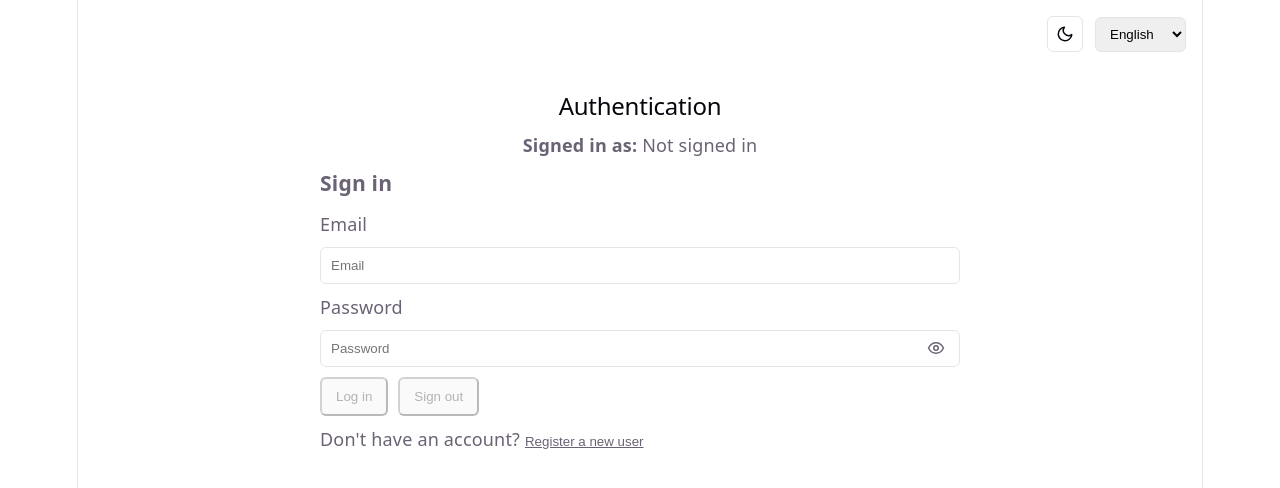
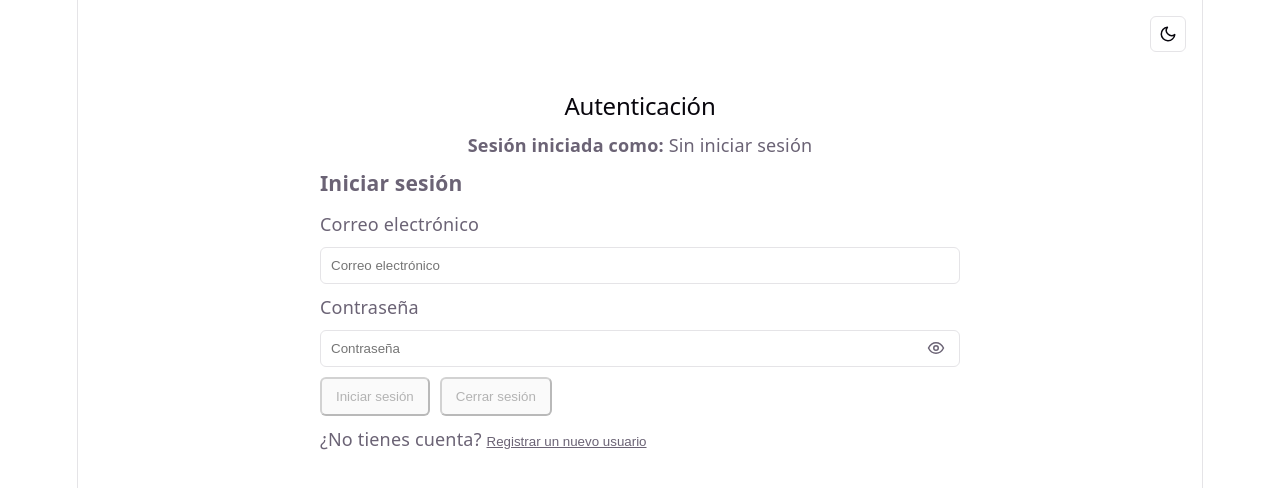
Before and after one commit to inventario-congress/inventario-congress.github.io, a React (Vite) app: page / in a window 1280 px wide. Shown: the top 488 px of the page. Built offline with nearby package versions, Linux system fonts and the light colour scheme; no server answers.

Commit message:
Removed language switcher and forced Spanish.

```diff
--- a/src/App.tsx
+++ b/src/App.tsx
@@ -7,7 +7,7 @@ import Menu, { type AppPanel } from './components/Menu'
 import ProfilePanel from './components/ProfilePanel'
 import BasePanel from './components/BasePanel'
 import { MoonIcon, SunIcon } from './components/icons'
-import { getPreferredLanguage, translations, type Language } from './i18n'
+import { translations } from './i18n'
 
 import { supabase } from './supabaseClient'
 import type { Session } from '@supabase/supabase-js'
@@ -47,7 +47,6 @@ function getRoleFromAccessToken(accessToken: string | null | undefined): string
 }
 
 function App() {
-  const [language, setLanguage] = useState<Language>(() => getPreferredLanguage())
   const [theme, setTheme] = useState<Theme>(() => getPreferredTheme())
   const [isAuthenticated, setIsAuthenticated] = useState(false)
   const [isWriter, setIsWriter] = useState(false)
@@ -79,7 +78,7 @@ function App() {
   const menuToggleRef = useRef<HTMLButtonElement | null>(null)
   const sidebarRef = useRef<HTMLElement | null>(null)
   const didOpenMobileMenuRef = useRef(false)
-  const messages = useMemo(() => translations[language], [language])
+  const messages = useMemo(() => translations['es'], [])
 
   useEffect(() => {
     if (!supabase) {
@@ -146,10 +145,10 @@ function App() {
   }, [])
 
   useEffect(() => {
-    document.documentElement.lang = language
+    document.documentElement.lang = 'es'
     document.title = messages.meta.title
-    window.localStorage.setItem('language', language)
-  }, [language, messages.meta.title])
+    window.localStorage.setItem('language', 'es')
+  }, [messages.meta.title])
 
   useEffect(() => {
     document.documentElement.setAttribute('data-theme', theme)
@@ -300,17 +299,6 @@ function App() {
         >
           {theme === 'dark' ? <SunIcon /> : <MoonIcon />}
         </button>
-        <label htmlFor="language" className="language-control">
-          <select
-            id="language"
-            value={language}
-            onChange={(event) => setLanguage(event.target.value as Language)}
-            className="language-select"
-          >
-            <option value="en">{messages.languageSwitcher.options.en}</option>
-            <option value="es">{messages.languageSwitcher.options.es}</option>
-          </select>
-        </label>
       </div>
 
       {isAuthenticated ? (
```
